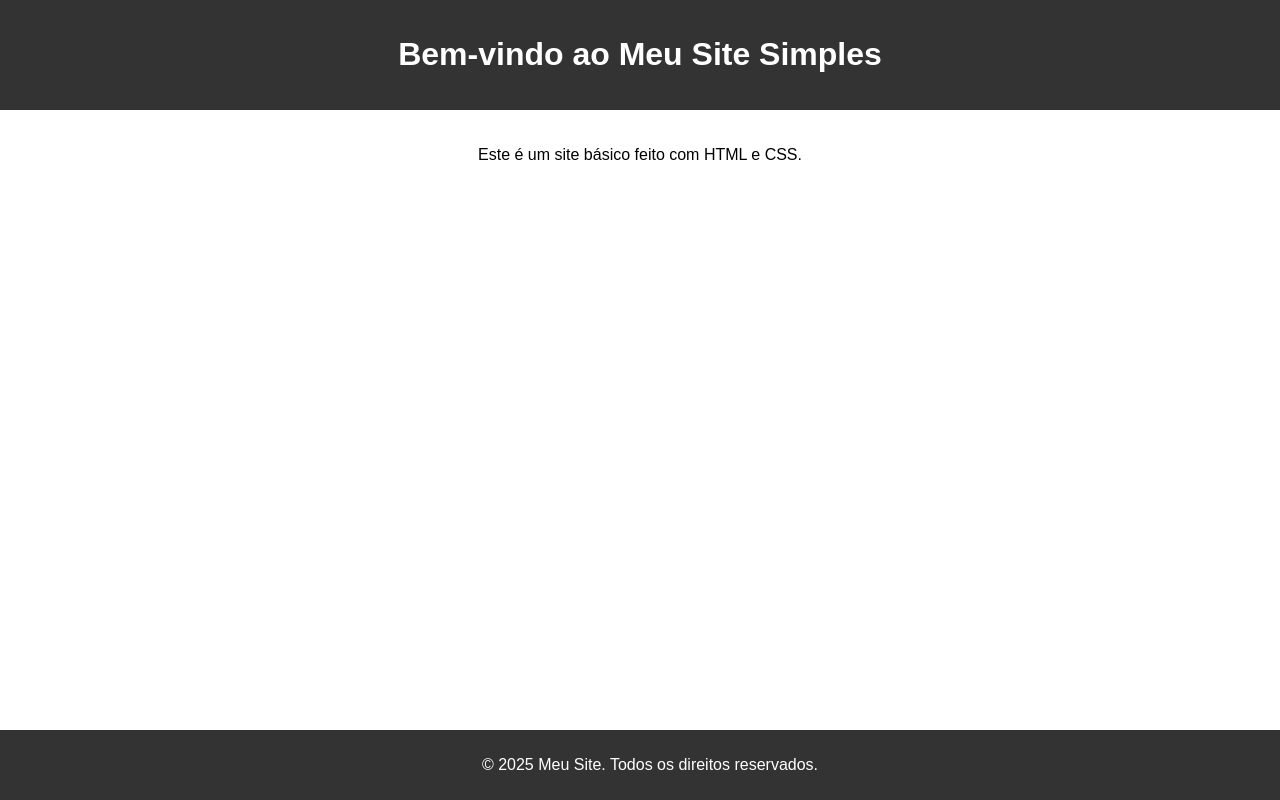
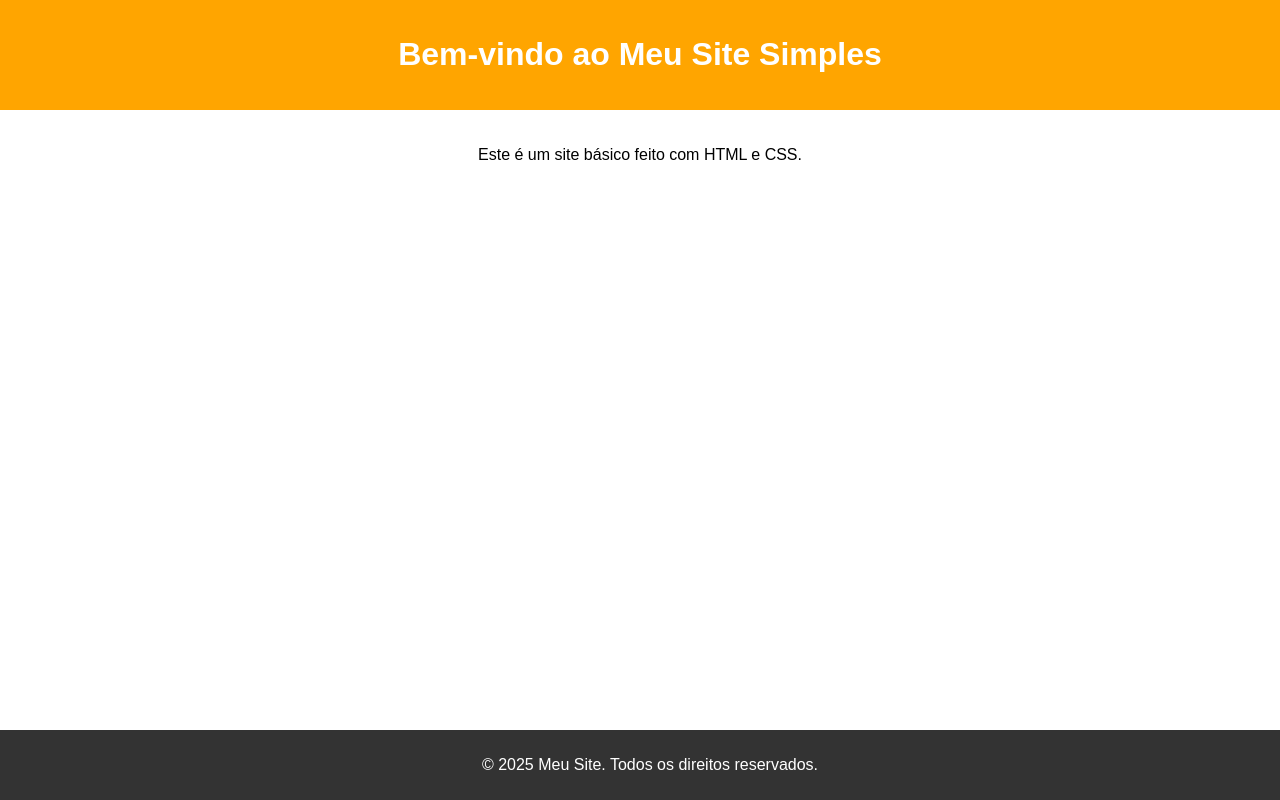
Before and after one commit to gabrielsfc12/CI_CD, a plain HTML site: page index.html in a window 1280 px wide. Drawn offline with Linux system fonts and the light colour scheme.

Commit message:
cor mudada

```diff
--- a/index.html
+++ b/index.html
@@ -12,7 +12,7 @@
             text-align: center;
         }
         header {
-            background-color: #333;
+            background-color: #ffa500;
             color: white;
             padding: 15px;
         }
```
